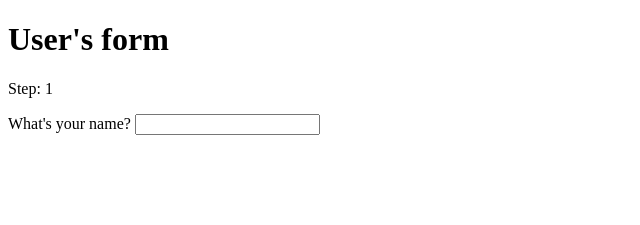
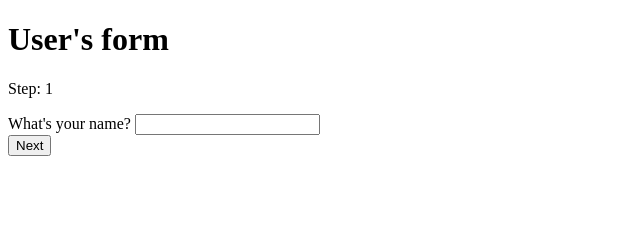
Before and after one commit to ishantbh/svelte-playground, a SvelteKit app: page / in a window 1280 px wide. Shown: the top 225 px of the page, without its empty margins (0-640 px from the left). Built offline with nearby package versions, Linux system fonts and the light colour scheme.

Commit message:
add next button to template

```diff
--- a/src/routes/+page.svelte
+++ b/src/routes/+page.svelte
@@ -49,6 +49,7 @@
 			<label for={id}>{question}</label>
 			<input {type} {id} bind:value={formState.answers[id]} />
 		</div>
+		<button>Next</button>
 	</article>
 {/snippet}
 
```
